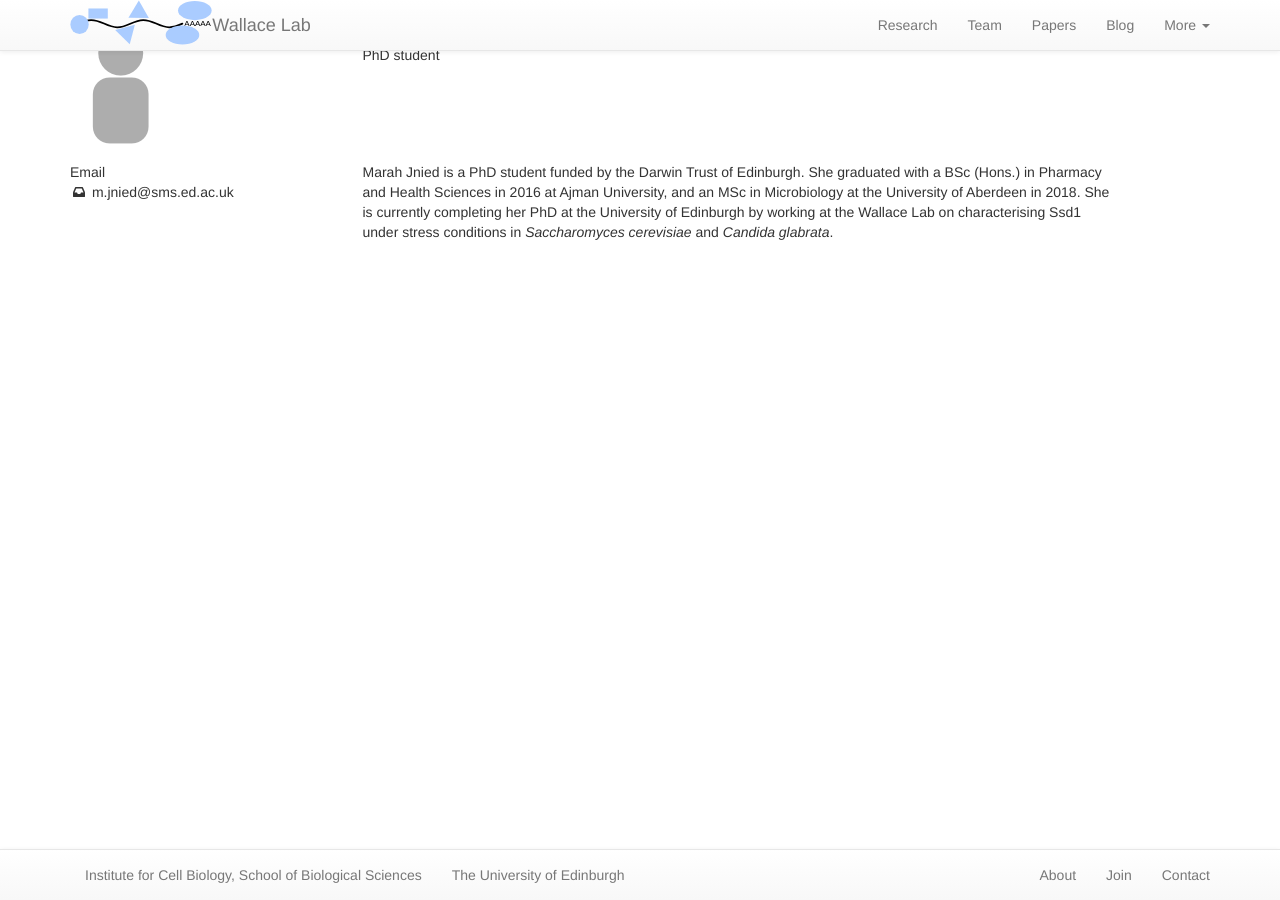
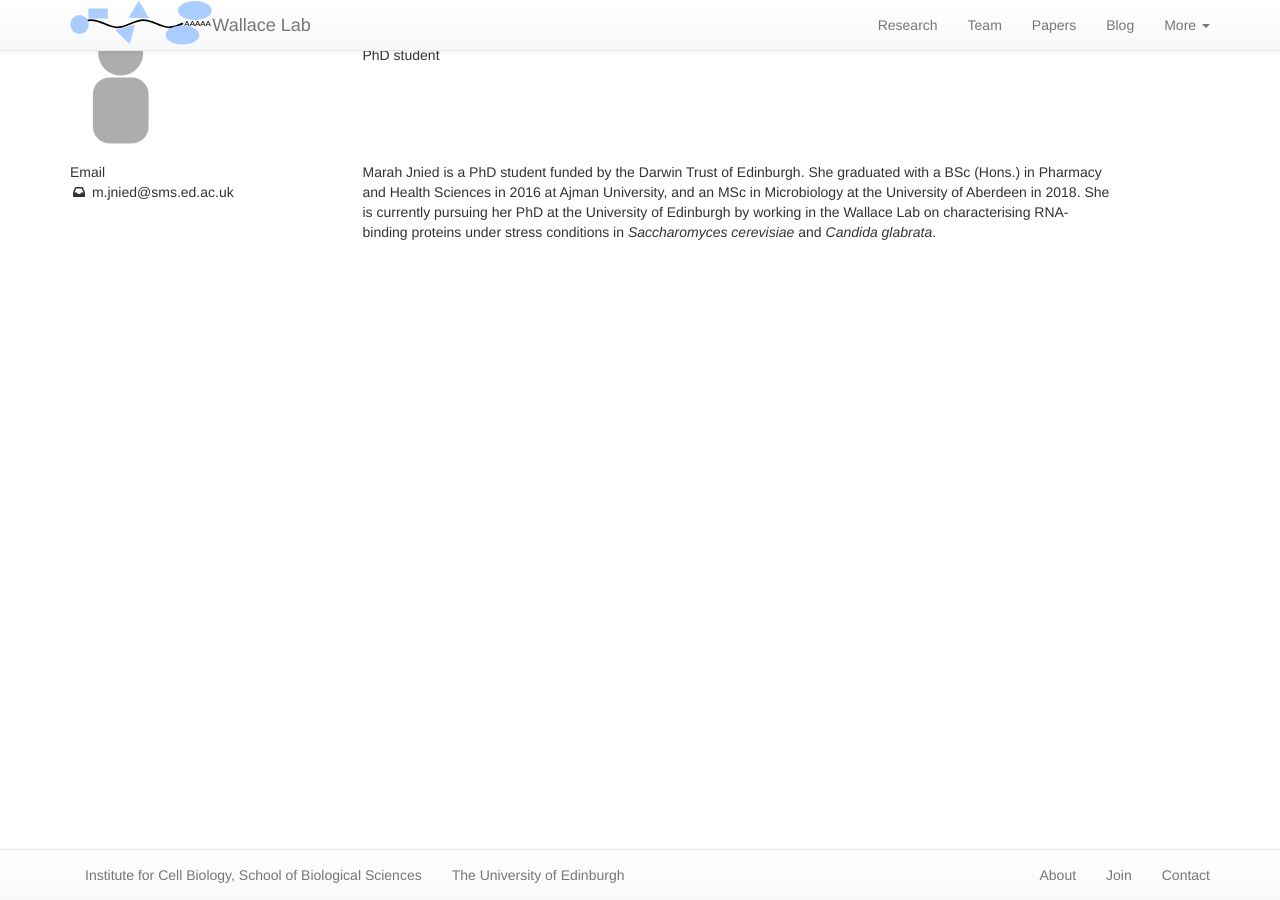
Before and after one commit to swinterbourne/ewallace.github.io, a Jekyll site: the page built from team/_posts/2019-10-01-marah-jnied.md, in a window 1280 px wide. Built offline with Jekyll 4.4.1, drawn with Linux system fonts in a browser that asks for light colours; nearby versions of some CDN libraries.

Commit message:
Ssd1 -> RNA-binding proteins

```diff
--- a/team/_posts/2019-10-01-marah-jnied.md
+++ b/team/_posts/2019-10-01-marah-jnied.md
@@ -14,4 +14,4 @@
 ---
 
 Marah Jnied is a PhD student funded by the Darwin Trust of Edinburgh.
-She graduated with a BSc (Hons.) in Pharmacy and Health Sciences in 2016 at Ajman University, and an MSc in Microbiology at the University of Aberdeen in 2018. She is currently completing her PhD at the University of Edinburgh by working at the Wallace Lab on characterising Ssd1 under stress conditions in *Saccharomyces cerevisiae* and *Candida glabrata*.
+She graduated with a BSc (Hons.) in Pharmacy and Health Sciences in 2016 at Ajman University, and an MSc in Microbiology at the University of Aberdeen in 2018. She is currently pursuing her PhD at the University of Edinburgh by working in the Wallace Lab on characterising RNA-binding proteins under stress conditions in *Saccharomyces cerevisiae* and *Candida glabrata*.
```
